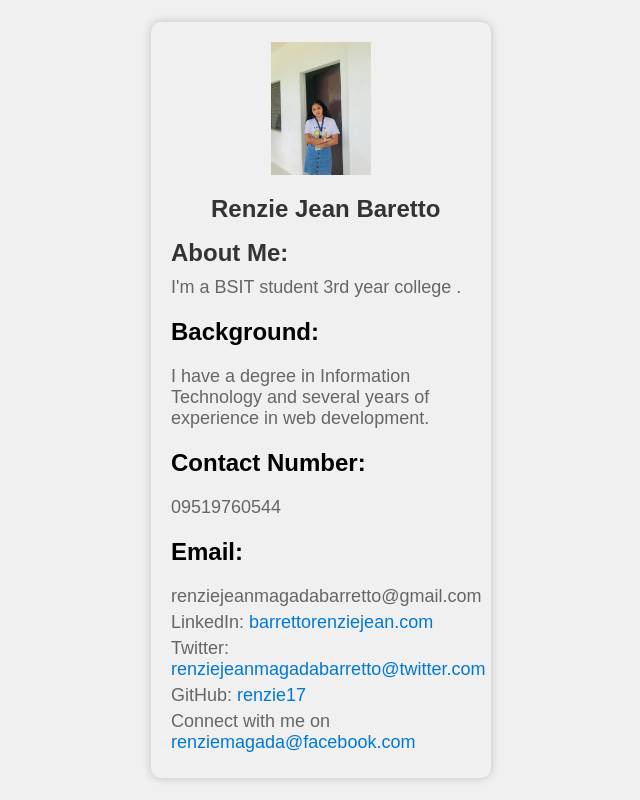
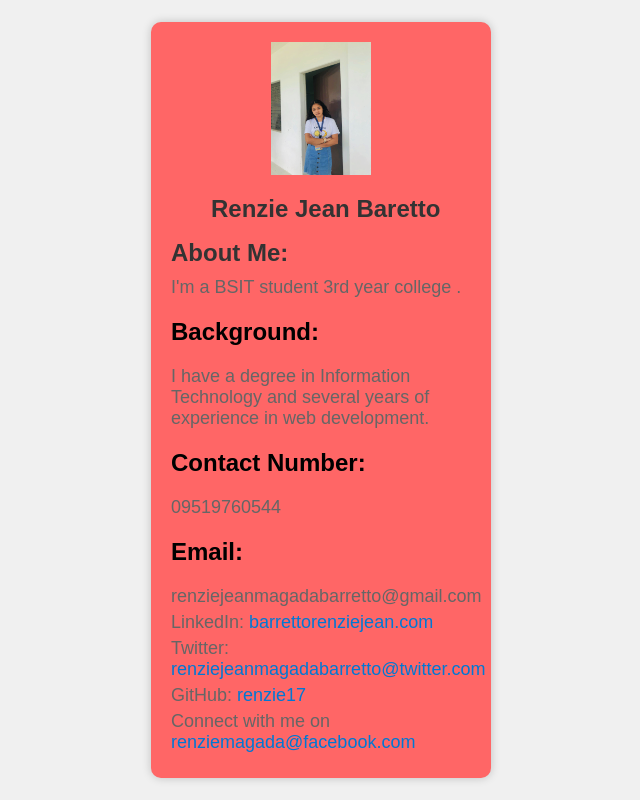
Before and after one commit to Renzie17/renzie.com, a plain HTML site: page index.html in a window 1280 px wide. Shown: the whole page, without its empty margins (319-959 px from the left). Drawn offline with Linux system fonts and the light colour scheme.

Commit message:
Update index.html

```diff
--- a/index.html
+++ b/index.html
@@ -15,7 +15,7 @@
             margin: 0;
         }
         .info-card {
-            background-image: "renzie.jpg";
+            background-color: #ff6666;
             width: 300px;
             padding: 20px;
             border-radius: 10px;
```
